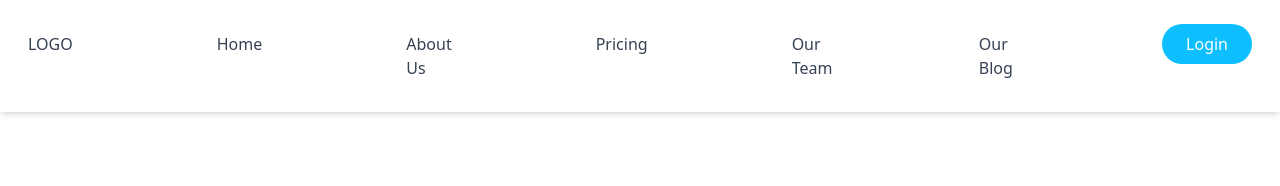
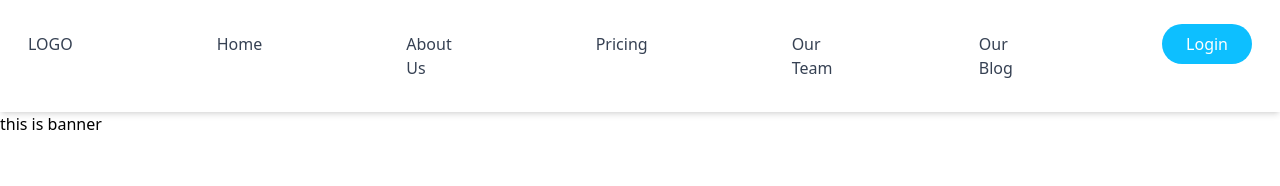
Before and after one commit to wusxo24/SWD392, a React (Vite) app: page / in a window 1280 px wide. Shown: the top 186 px of the page. Built offline with nearby package versions, Linux system fonts and the light colour scheme.

Commit message:
delete banner.jsx and add hero.jsx

```diff
--- a/src/App.jsx
+++ b/src/App.jsx
@@ -1,6 +1,6 @@
 import { useState } from 'react'
 import React from 'react';
-import Navbar from './hero/navbar'
+import Navbar from './components/navbar'
 import { BrowserRouter, Route, Routes } from 'react-router-dom'
 
 function App() {
--- a/src/hero/navbar.jsx
+++ b/src/components/navbar.jsx
@@ -1,7 +1,8 @@
 import React from 'react';
-
+import { Hero } from '../hero/hero';
 export default function Navbar() {
   return (
+    <div>
     <nav className="bg-white shadow-md p-4">
       <div className="container mx-auto flex justify-between items-center">
         <ul className="flex flex-1 justify-center space-x-30 text-gray-700">
@@ -17,5 +18,7 @@ export default function Navbar() {
         </ul>
       </div>
     </nav>
+    <Hero/>
+    </div>
   );
 }
--- a/src/hero/banner.jsx
+++ /dev/null
@@ -1,7 +0,0 @@
-import React from 'react'
-
-export const banner = () => {
-  return (
-    <div>banner</div>
-  )
-}
--- /dev/null
+++ b/src/hero/hero.jsx
@@ -0,0 +1,10 @@
+import React from 'react'
+
+export const Hero = () => {
+  return (
+    <div className='hero'>
+        this is banner
+
+    </div>
+  )
+}
```
